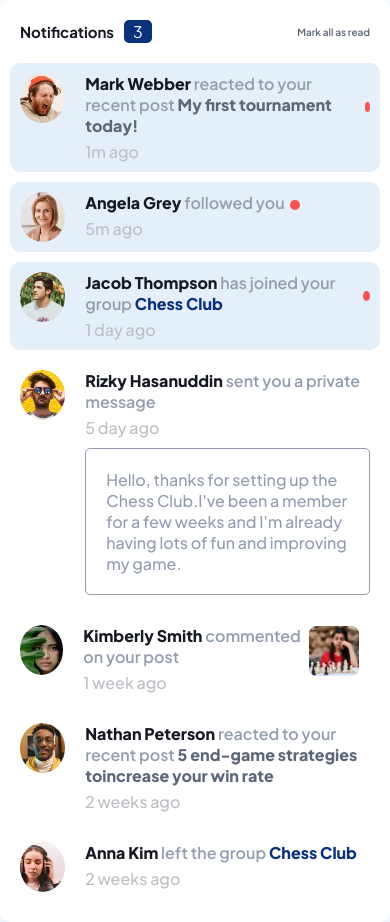
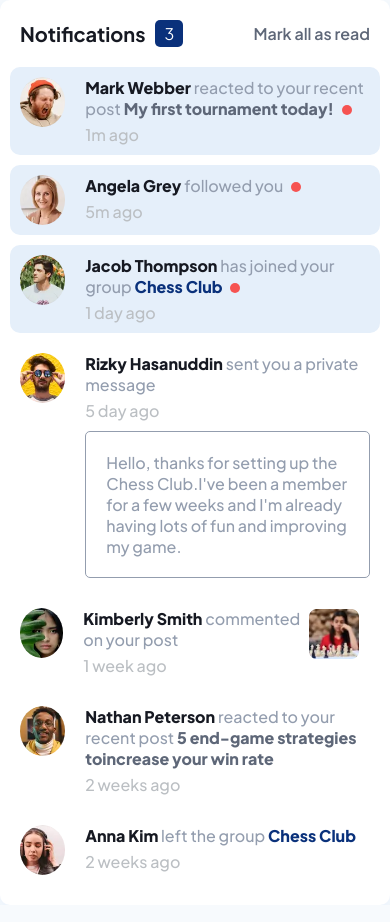
Before and after one commit to Eyu-Gen/Notifications-Page, a plain HTML site: page index.html in a window 390 px wide. Drawn offline with Linux system fonts and the light colour scheme.

Commit message:
Completed

```diff
--- a/index.html
+++ b/index.html
@@ -27,9 +27,12 @@
             <div class="detailsContainer">
                 <div class="upperPart center">
                     <p class="heading">
-                        <a href="#" class="highlight userHighlight">Mark Webber</a> reacted to your recent post <a href="#" class="highlight postHighlight">My first tournament today!</a>
-                        <div class="mark"></div>
+                        <a href="#" class="highlight userHighlight">Mark Webber</a>
+                        reacted to your recent post
+                        <a href="#" class="highlight postHighlight">My first tournament today!</a>
+                        <span class="mark"></span>
                     </p>
+
                 </div>
                 <div class="lowerPart">
                     <p class="time">1m ago</p>
@@ -45,7 +48,7 @@
                 <div class="upperPart center">
                     <p class="heading">
                         <a href="#" class="highlight userHighlight">Angela Grey</a> followed you
-                        <div class="mark"></div>
+                        <span class="mark"></span>
                     </p>
                 </div>
                 <div class="lowerPart">
@@ -64,8 +67,8 @@
                         <a href="#" class="highlight userHighlight">Jacob Thompson</a>
                         has joined your group
                         <a href="#" class="highlight groupHighlight">Chess Club</a>
+                        <span class="mark"></span>
                     </p>
-                    <div class="mark"></div>
                 </div>
                 <div class="lowerPart">
                     <p class="time">1 day ago</p>
--- a/index.js
+++ b/index.js
@@ -1,3 +1,4 @@
+//Remove the mark and notification number box...
 document.getElementById("markAll").addEventListener("click", function() {
     document.getElementById("newNotificationNumber").style.display = "none";
 
--- a/style.css
+++ b/style.css
@@ -92,13 +92,10 @@ main{
             width: 90%;
 
             .upperPart{
-                justify-content: start;
-
-                .heading{
-                    font-weight: 600;
-                    color: var(--naturalGrayishBlue);
-                    margin-bottom: 5px;
-                }
+                justify-content: left;
+                font-weight: 500;
+                color: var(--naturalGrayishBlue);
+                margin-bottom: 5px;
 
                 .mark{
                     width: 10px;
@@ -106,7 +103,9 @@ main{
                     border-radius: 50%;
                     background-color: var(--primaryRed);
                     margin-left: 5px;
+                    display: inline-block;
                 }
+
             }
 
             .lowerPart{
@@ -187,6 +186,7 @@ main{
         margin-right: 10px;
         border: 1px solid var(--defaultColor);
         outline: 3px solid var(--defaultColor);
+        width: fit-content;
 
         .imageSection{
             width: 50px;
@@ -196,6 +196,7 @@ main{
         &:hover{
             outline-color: var(--naturalLightBlue1);
             border-radius: 10px;
+            cursor: pointer;
         }
     }
 }
@@ -215,27 +216,7 @@ main{
     #container1{
         .headingWrapper{
             .heading{
-                font-size: 15px;
-            }
-
-            #newNotificationNumber{
-                background-color: var(--primaryBlue);
-                color: var(--defaultColor);
-                padding: 1px 9px;
-                margin-left: 10px;
-                border-radius: 5px;
-            }
-        }
-
-        #markAll{
-            font-size: 10px;
-            font-weight: 600;
-            color: var(--naturalDarkGrayishBlue);
-            transition: color 0.1s linear;
-
-            &:hover{
-                cursor: pointer;
-                color: var(--primaryBlue);
+                font-size: 20px;
             }
         }
     }
```
Also changed, not shown: images/mobile-design.jpg (deleted).
